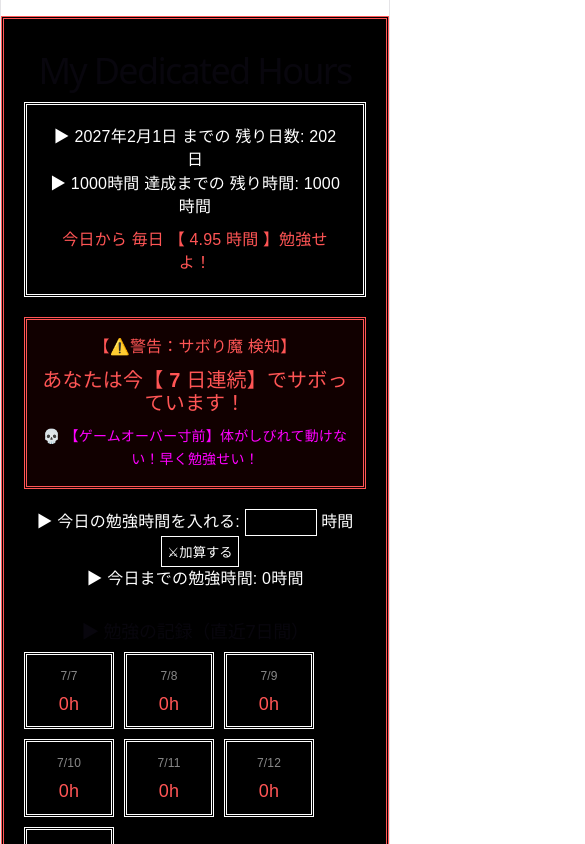
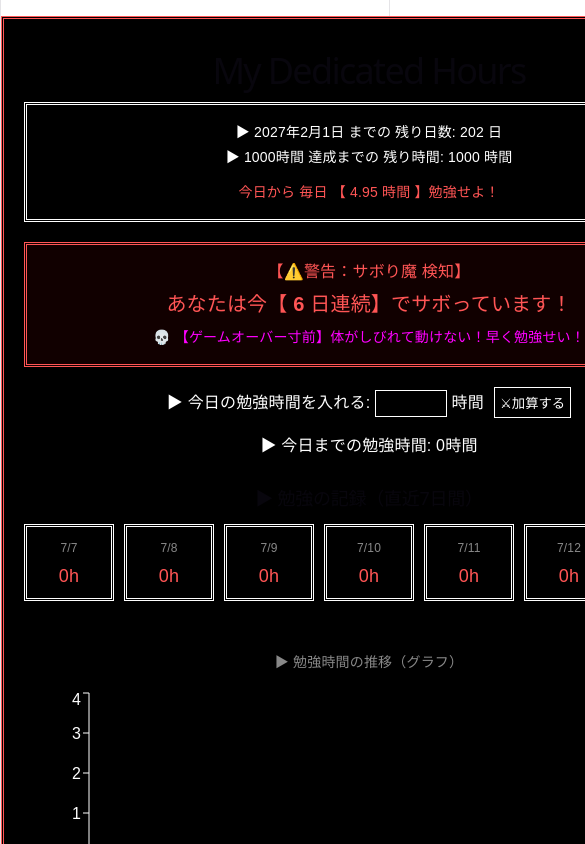
Before and after one commit to ppattitesuto-ops/my-dedicated-hours, a React (Vite) app: page / in a window 390 px wide. Shown: the top 844 px of the page, 585 px wide, since content can reach past the window. Built offline with nearby package versions, Linux system fonts and the light colour scheme.

Commit message:
fix;連続サボり検知の開始位置修正、およびメーターとカレンダーのレスポンシブUI改善の完了

```diff
--- a/src/App.tsx
+++ b/src/App.tsx
@@ -104,7 +104,7 @@ function App() {
 
   // 「何日連続で1分も勉強せずにサボっているか」を数える恐怖のカウンター
   let continuousSaboriDays = 0;
-  for (let i = recentDateArr.length - 1; i >= 0; i--) {
+  for (let i = recentDateArr.length - 2; i >= 0; i--) {
     const datekey = recentDateArr[i];
     const dayHours = logs[datekey] || 0;
     if (dayHours === 0) {
--- a/src/CalendarList.module.css
+++ b/src/CalendarList.module.css
@@ -1,11 +1,10 @@
 .container {
   display: flex;
   gap: 10px;
-  flex-wrap: wrap;
-  margin-top: 10px;
+  margin: 15px 0 50px;
 }
 
-.card {
+.calendarList {
   border: 3px double #ffffff;
   background-color: #000000;
   padding: 10px;
@@ -14,7 +13,7 @@
   box-sizing: border-box;
 }
 
-.date {
+.calendarItem {
   font-size: 12px;
   color: #888888;
   margin-bottom: 5px;
--- a/src/CalendarList.tsx
+++ b/src/CalendarList.tsx
@@ -12,9 +12,9 @@ function CalendarList({ recentDateArr, logs }: CalendarListProps) {
           const hours = logs[datekey] || 0;
 
           return (
-          <div key={datekey} className={styles.card}
+            <div key={datekey} className={styles.calendarList}
             >
-            <div className={styles.date}>
+              <div className={styles.calendarItem}>
                 {datekey.split('/')[1]}/{datekey.split('/')[2]}
               </div>
               <div className={`${styles.hoursBase} ${hours > 0 ? styles.goodHours : styles.badHours }`}>
--- a/src/CountDownMeter.module.css
+++ b/src/CountDownMeter.module.css
@@ -3,9 +3,32 @@
   padding: 20px;
   max-width: 400px;
   margin: 0 auto 20px;
+  box-sizing: border-box;
+}
+
+.meterLine {
+  font-size: 16px;
+  line-height: 1.8;
 }
 
 .average {
   color: #ff5555;
   margin-top: 10px;
+  font-size: 16px;
 }
+
+@media (max-width: 400px) {
+  .container {
+    padding: 15px;
+    max-width: 100%;
+
+  }
+
+  .meterLine {
+    font-size: 14px;
+  }
+
+  .average {
+    font-size: 14px;
+  }
+}
--- a/src/CountDownMeter.tsx
+++ b/src/CountDownMeter.tsx
@@ -9,8 +9,8 @@ interface CountDownMeterProps {
 function CountDownMeter({ remainingDays, remainingHours, dailyRequiredAverage }: CountDownMeterProps) {
   return (
     <div className={styles.container}>
-      <div>▶ 2027年2月1日 までの 残り日数: {remainingDays} 日</div>
-      <div>▶ 1000時間 達成までの 残り時間: {remainingHours} 時間</div>
+      <div className={styles.meterLine}>▶ 2027年2月1日 までの 残り日数: {remainingDays} 日</div>
+      <div className={styles.meterLine}>▶ 1000時間 達成までの 残り時間: {remainingHours} 時間</div>
       <div className={styles.average}>
         今日から 毎日 【 {dailyRequiredAverage.toFixed(2)} 時間 】勉強せよ！
       </div>
--- a/src/HourForm.module.css
+++ b/src/HourForm.module.css
@@ -11,6 +11,10 @@
   font-family: "DotGothic16", sans-serif;
 }
 
+.totalHours {
+  margin-top: 16px;
+}
+
 .addBtn {
   margin-left: 10px;
   background-color: #000000;
--- a/src/HourForm.tsx
+++ b/src/HourForm.tsx
@@ -26,7 +26,7 @@ function HourForm({ inputHours, setInputHours, handleAddHours, totalHours }: Hou
       >
         ⚔加算する
       </button>
-      <div>▶ 今日までの勉強時間: {totalHours}時間</div>
+      <div className={styles.totalHours}>▶ 今日までの勉強時間: {totalHours}時間</div>
     </div>
   );
 }
```
Lines whose indentation alone changed are shown as unchanged.
